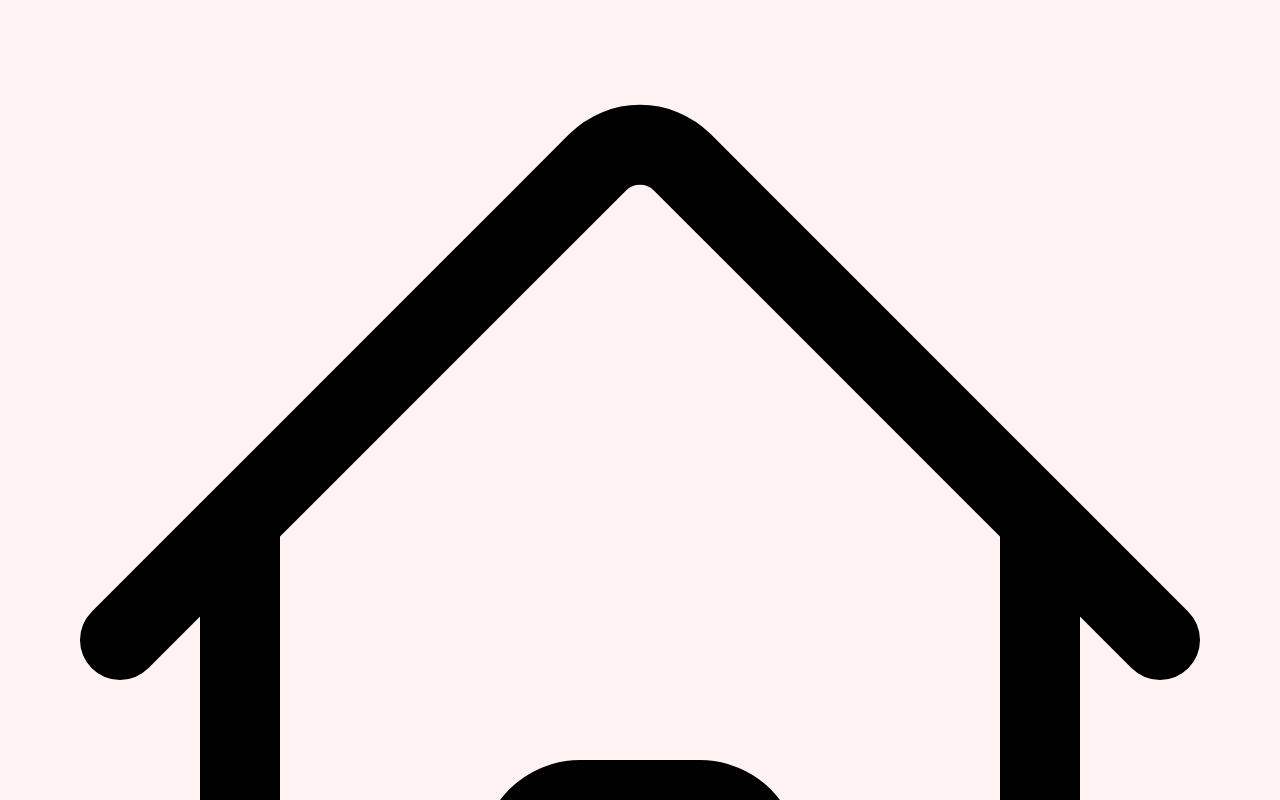
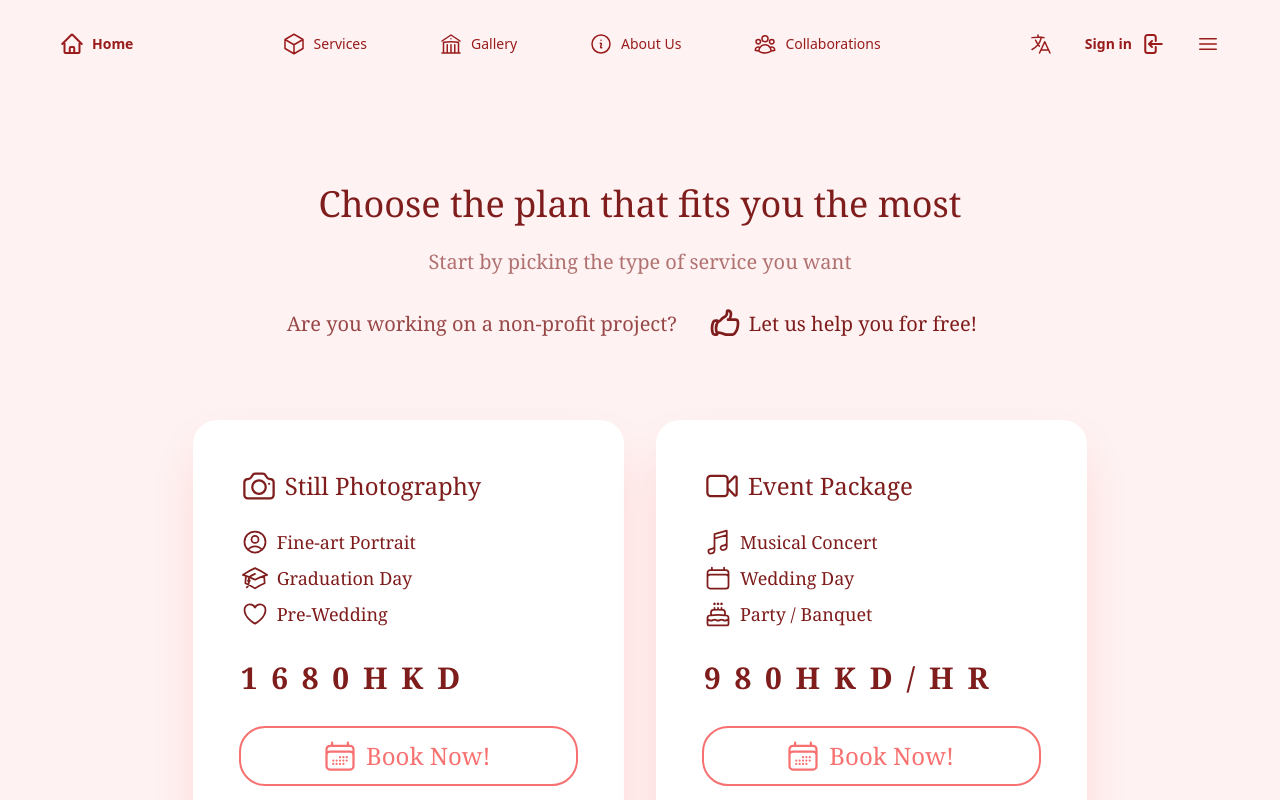
Before and after one commit to sam-lo/omori-studio, a Next.js app: page /services in a window 1280 px wide. Shown: the top 800 px of the page. Built offline with nearby package versions, Linux system fonts and the light colour scheme.

Commit message:
add isMobile

```diff
--- a/app/services/page.tsx
+++ b/app/services/page.tsx
@@ -35,7 +35,7 @@ export default function Services() {
             Cannot find the plan that fits you?
           </div>
           <a
-            href="/"
+            href="https://wa.me/+85255460314"
             className="flex w-fit items-center space-x-2 hover:bg-red-400 outline outline-2 outline-red-400 text-xl font-medium text-red-600 hover:text-white hover:shadow-lg hover:shadow-red-200 px-4 py-2 rounded-full ease-in-out transition duration-300">
             <PencilSquareIcon className="h-8"/>
             <div>
--- a/components/header.tsx
+++ b/components/header.tsx
@@ -1,3 +1,4 @@
+"use client"
 import * as React from "react";
 import {
   UserGroupIcon,
@@ -5,26 +6,43 @@ import {
   InformationCircleIcon,
   CubeIcon,
   ArrowLeftEndOnRectangleIcon,
-  HomeIcon, LanguageIcon
+  HomeIcon, LanguageIcon, Bars3Icon
 } from "@heroicons/react/24/outline";
+import {useEffect, useState} from "react";
 
 export default function Header() {
+
+  const [width, setWidth] = useState<number>(window.innerWidth);
+
+  function handleWindowSizeChange() {
+    setWidth(window.innerWidth);
+  }
+
+  useEffect(() => {
+    window.addEventListener("resize", handleWindowSizeChange);
+    return () => {
+      window.removeEventListener("resize", handleWindowSizeChange);
+    }
+  }, []);
+
+  const isMobile = width <= 1024;
 
   return (
     <>
       <div className="flex text-sm items-center justify-between my-6 px-12 selection:bg-red-200">
         <a
           href="/"
-          className="flex items-center space-x-2 hover:bg-red-400 text-red-950 hover:text-white font-bold hover:shadow-lg hover:shadow-red-300 px-3 py-2 rounded-3xl ease-in-out transition duration-300">
+          className="flex items-center space-x-2 hover:bg-red-400 text-red-800 hover:text-white font-bold hover:shadow-lg hover:shadow-red-300 px-3 py-2 rounded-3xl ease-in-out transition duration-300">
           <HomeIcon className="h-6 stroke-2"/>
           <div>
             Home
           </div>
         </a>
+        {isMobile ? null :
           <div className="flex items-center justify-center space-x-12">
             <a
               href="/services"
-            className="flex items-center space-x-2 hover:bg-red-400 text-red-950 hover:text-white hover:shadow-lg hover:shadow-red-300 px-3 py-2 rounded-3xl ease-in-out transition duration-300">
+              className="flex items-center space-x-2 hover:bg-red-400 text-red-800 hover:text-white hover:shadow-lg hover:shadow-red-300 px-3 py-2 rounded-3xl ease-in-out transition duration-300">
               <CubeIcon className="h-6"/>
               <div>
                 Services
@@ -32,7 +50,7 @@ export default function Header() {
             </a>
             <a
               href="/maintenance"
-            className="flex items-center space-x-2 hover:bg-red-400 text-red-950 hover:text-white hover:shadow-lg hover:shadow-red-300 px-3 py-2 rounded-3xl ease-in-out transition duration-300">
+              className="flex items-center space-x-2 hover:bg-red-400 text-red-800 hover:text-white hover:shadow-lg hover:shadow-red-300 px-3 py-2 rounded-3xl ease-in-out transition duration-300">
               <BuildingLibraryIcon className="h-6"/>
               <div>
                 Gallery
@@ -40,7 +58,7 @@ export default function Header() {
             </a>
             <a
               href="/about"
-            className="flex items-center space-x-2 hover:bg-red-400 text-red-950 hover:text-white hover:shadow-lg hover:shadow-red-300 px-3 py-2 rounded-3xl ease-in-out transition duration-300">
+              className="flex items-center space-x-2 hover:bg-red-400 text-red-800 hover:text-white hover:shadow-lg hover:shadow-red-300 px-3 py-2 rounded-3xl ease-in-out transition duration-300">
               <InformationCircleIcon className="h-6"/>
               <div>
                 About Us
@@ -48,25 +66,33 @@ export default function Header() {
             </a>
             <a
               href="/maintenance"
-            className="flex items-center space-x-2 hover:bg-red-400 text-red-950 hover:text-white hover:shadow-lg hover:shadow-red-300 px-3 py-2 rounded-3xl ease-in-out transition duration-300">
+              className="flex items-center space-x-2 hover:bg-red-400 text-red-800 hover:text-white hover:shadow-lg hover:shadow-red-300 px-3 py-2 rounded-3xl ease-in-out transition duration-300">
               <UserGroupIcon className="h-6"/>
               <div>
                 Collaborations
               </div>
             </a>
           </div>
+        }
         <div className="flex items-center space-x-2">
-          <div className="hover:bg-red-400 text-red-950 hover:text-white hover:shadow-lg hover:shadow-red-300 px-3 py-2 rounded-3xl ease-in-out transition duration-300">
-            <LanguageIcon className="h-6" />
+          {isMobile ? null :
+            <div
+              className="hover:bg-red-400 text-red-800 hover:text-white hover:shadow-lg hover:shadow-red-300 px-3 py-2 rounded-3xl ease-in-out transition duration-300">
+              <LanguageIcon className="h-6"/>
             </div>
+          }
           <a
             href="/maintenance"
-            className="flex items-center space-x-2 hover:bg-red-400 text-red-950 hover:text-white font-bold hover:shadow-lg hover:shadow-red-300 px-3 py-2 rounded-3xl ease-in-out transition duration-300">
+            className="flex items-center space-x-2 hover:bg-red-400 text-red-800 hover:text-white font-bold hover:shadow-lg hover:shadow-red-300 px-3 py-2 rounded-3xl ease-in-out transition duration-300">
             <div>
               Sign in
             </div>
             <ArrowLeftEndOnRectangleIcon className="h-6 stroke-2"/>
           </a>
+          <div
+            className="hover:bg-red-400 text-red-800 hover:text-white hover:shadow-lg hover:shadow-red-300 px-3 py-2 rounded-3xl ease-in-out transition duration-300">
+            <Bars3Icon className="h-6"/>
+          </div>
         </div>
       </div>
     </>
--- a/package.json
+++ b/package.json
@@ -14,7 +14,7 @@
     "@fortawesome/react-fontawesome": "^0.2.0",
     "@heroicons/react": "^2.1.1",
     "@uidotdev/usehooks": "^2.4.1",
-    "framer-motion": "^11.0.12",
+    "framer-motion": "^11.0.14",
     "mongodb": "^6.5.0",
     "mongoose": "^8.2.1",
     "next": "14.1.0",
@@ -28,7 +28,7 @@
     "@types/node": "^20",
     "@types/react": "^18",
     "@types/react-dom": "^18",
-    "autoprefixer": "^10.4.17",
+    "autoprefixer": "^10.4.18",
     "eslint": "^8",
     "eslint-config-next": "14.1.0",
     "postcss": "^8.4.35",
--- /dev/null
+++ b/postcss.config.js
@@ -0,0 +1,6 @@
+module.exports = {
+  plugins: {
+    tailwindcss: {},
+    autoprefixer: {},
+  },
+}
--- /dev/null
+++ b/tailwind.config.js
@@ -0,0 +1,14 @@
+/** @type {import('tailwindcss').Config} */
+module.exports = {
+  content: [
+    "./app/**/*.{js,ts,jsx,tsx,mdx}",
+    "./pages/**/*.{js,ts,jsx,tsx,mdx}",
+    "./components/**/*.{js,ts,jsx,tsx,mdx}",
+  ],
+  theme: {
+    extend: {},
+  },
+  plugins: [
+    require('@tailwindcss/forms'),
+  ],
+}
```
Also changed, not shown: app/about/career/page.tsx (+4 -3 lines), 2 other files (tests, documents, lock files or other folders). Lines whose indentation alone changed are shown as unchanged.
